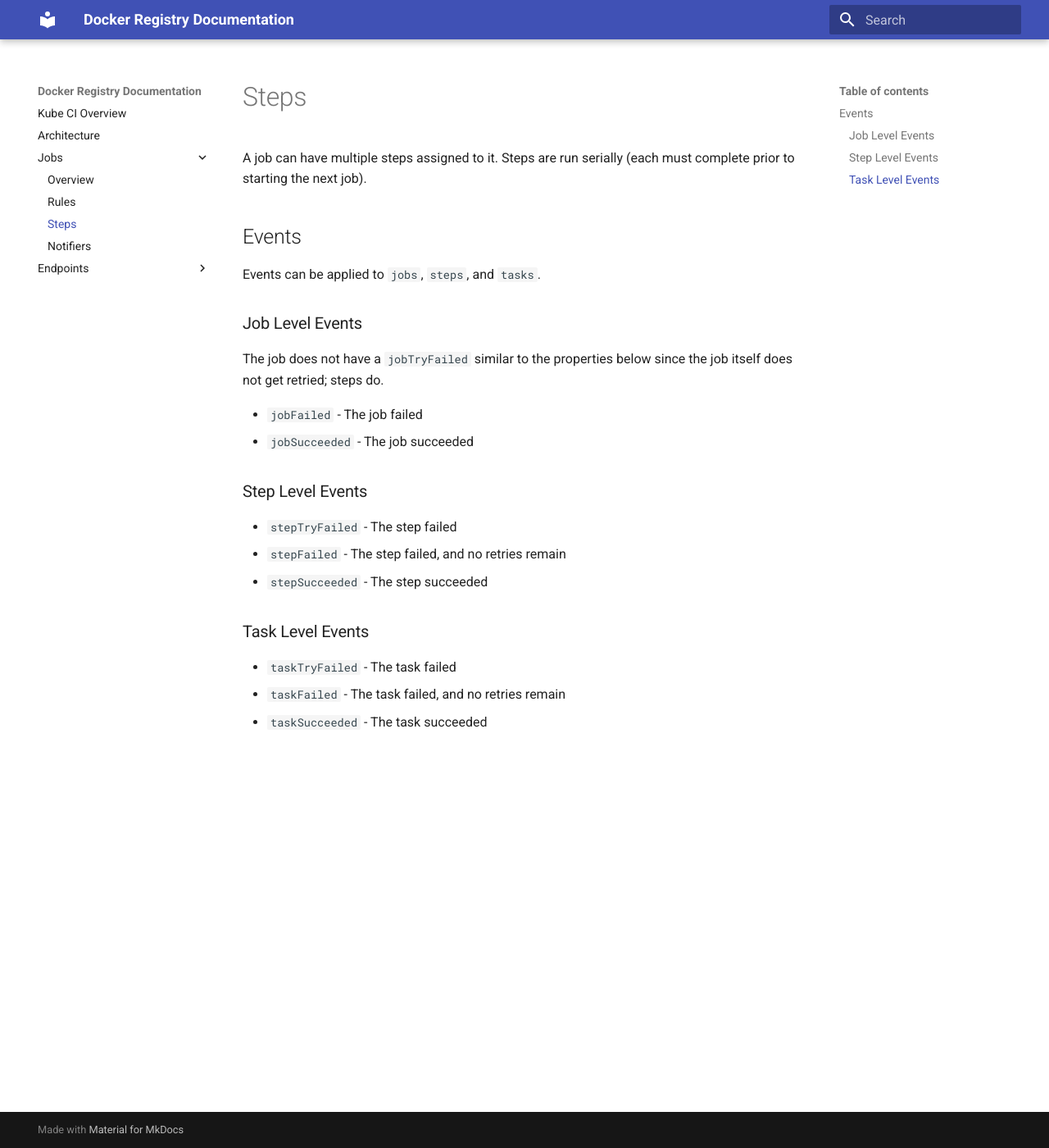
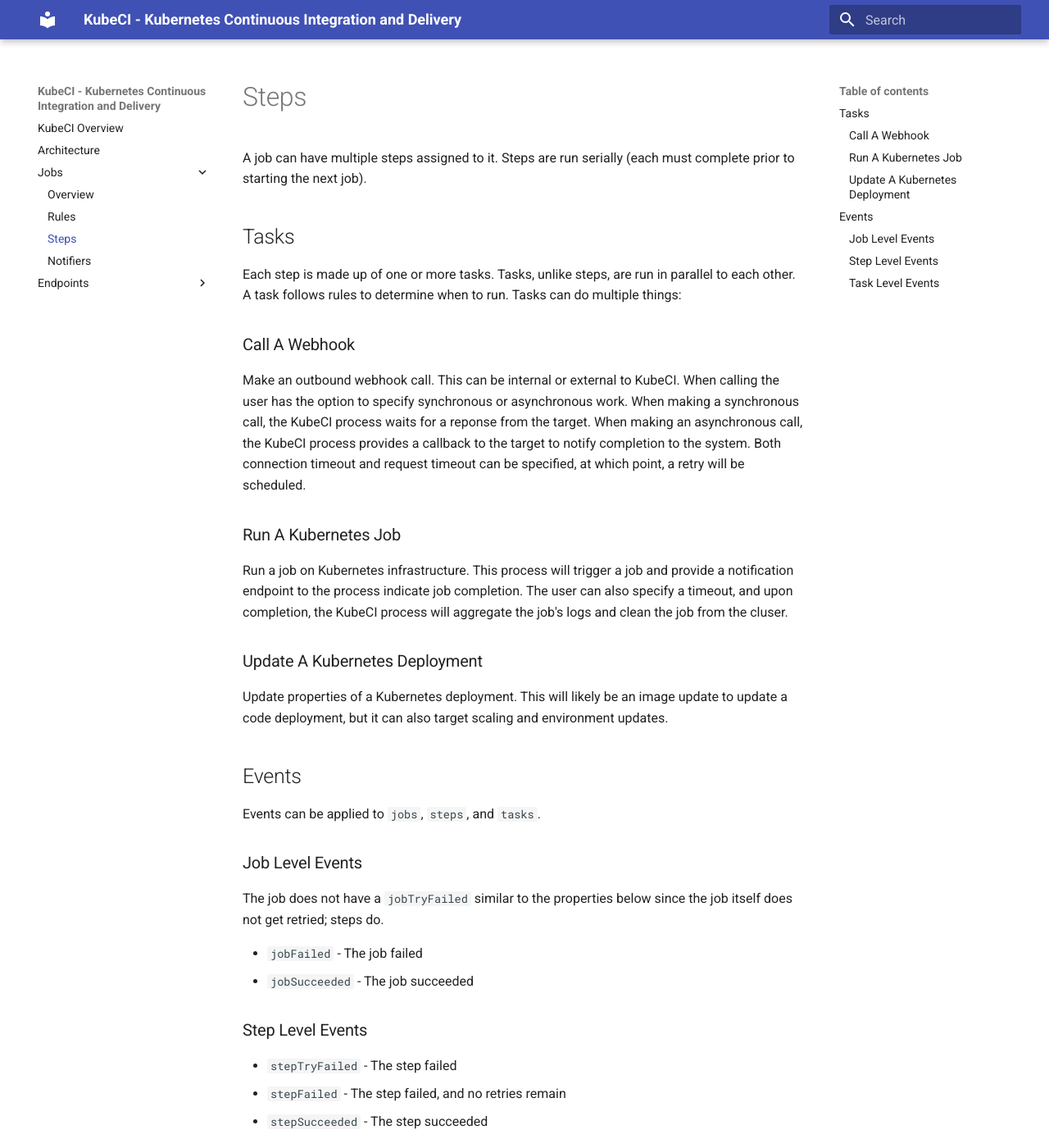
Before and after one commit to mnewswanger/kube-ci, an MkDocs documentation site: the page built from docs/jobs/steps.md, in a window 1280 px wide and 1400 px high. Shown: the whole window at 82% size. Built offline with MkDocs 1.6.1 and Material for MkDocs 9.7.7, drawn with Linux system fonts in a browser that asks for light colours; old or Windows-style settings are respelled for this version of MkDocs.

```diff
--- a/docs/jobs/steps.md
+++ b/docs/jobs/steps.md
@@ -1,6 +1,22 @@
 # Steps #
 
 A job can have multiple steps assigned to it.  Steps are run serially (each must complete prior to starting the next job).
+
+## Tasks ##
+
+Each step is made up of one or more tasks.  Tasks, unlike steps, are run in parallel to each other.  A task follows rules to determine when to run.  Tasks can do multiple things:
+
+### Call A Webhook ###
+
+Make an outbound webhook call.  This can be internal or external to KubeCI.  When calling the user has the option to specify synchronous or asynchronous work.  When making a synchronous call, the KubeCI process waits for a reponse from the target.  When making an asynchronous call, the KubeCI process provides a callback to the target to notify completion to the system.  Both connection timeout and request timeout can be specified, at which point, a retry will be scheduled.
+
+### Run A Kubernetes Job ###
+
+Run a job on Kubernetes infrastructure.  This process will trigger a job and provide a notification endpoint to the process indicate job completion.  The user can also specify a timeout, and upon completion, the KubeCI process will aggregate the job's logs and clean the job from the cluser.
+
+### Update A Kubernetes Deployment ###
+
+Update properties of a Kubernetes deployment.  This will likely be an image update to update a code deployment, but it can also target scaling and environment updates.
 
 ## Events ##
 
--- a/mkdocs.yml
+++ b/mkdocs.yml
@@ -1,6 +1,6 @@
-site_name: Docker Registry Documentation
+site_name: KubeCI - Kubernetes Continuous Integration and Delivery
 pages:
-  - Kube CI Overview: index.md
+  - KubeCI Overview: index.md
   - Architecture: architecture.md
   - Jobs:
     - Overview: jobs/index.md
@@ -9,6 +9,13 @@ pages:
     - Notifiers: jobs/notifiers.md
   - Endpoints:
     - Overview: endpoints/index.md
+    - Trigger Jobs: endpoints/trigger-jobs.md
+    - Job Callback: endpoints/job-callback.md
+    - Documentation: endpoints/documentation.md
+    - Healthz: endpoints/healthz.md
+    - Metrics: endpoints/metrics.md
+    - Execute Job: endpoints/execute-job.md
+    - Notify: endpoints/notify.md
 theme: material
 markdown_extensions:
   - admonition
```
Also changed, not shown: docs/architecture.md (+11 -1 lines), docs/endpoints/documentation.md (added, +7 -0 lines), docs/endpoints/execute-job.md (added, +36 -0 lines), docs/endpoints/healthz.md (added, +33 -0 lines), docs/endpoints/index.md (+5 -1 lines), docs/endpoints/job-callback.md (added, +42 -0 lines), docs/endpoints/metrics.md (added, +33 -0 lines), docs/endpoints/notify.md (added, +36 -0 lines), docs/endpoints/trigger-jobs.md (added, +48 -0 lines), docs/index.md (+4 -0 lines), docs/jobs/notifiers.md (+4 -0 lines).
